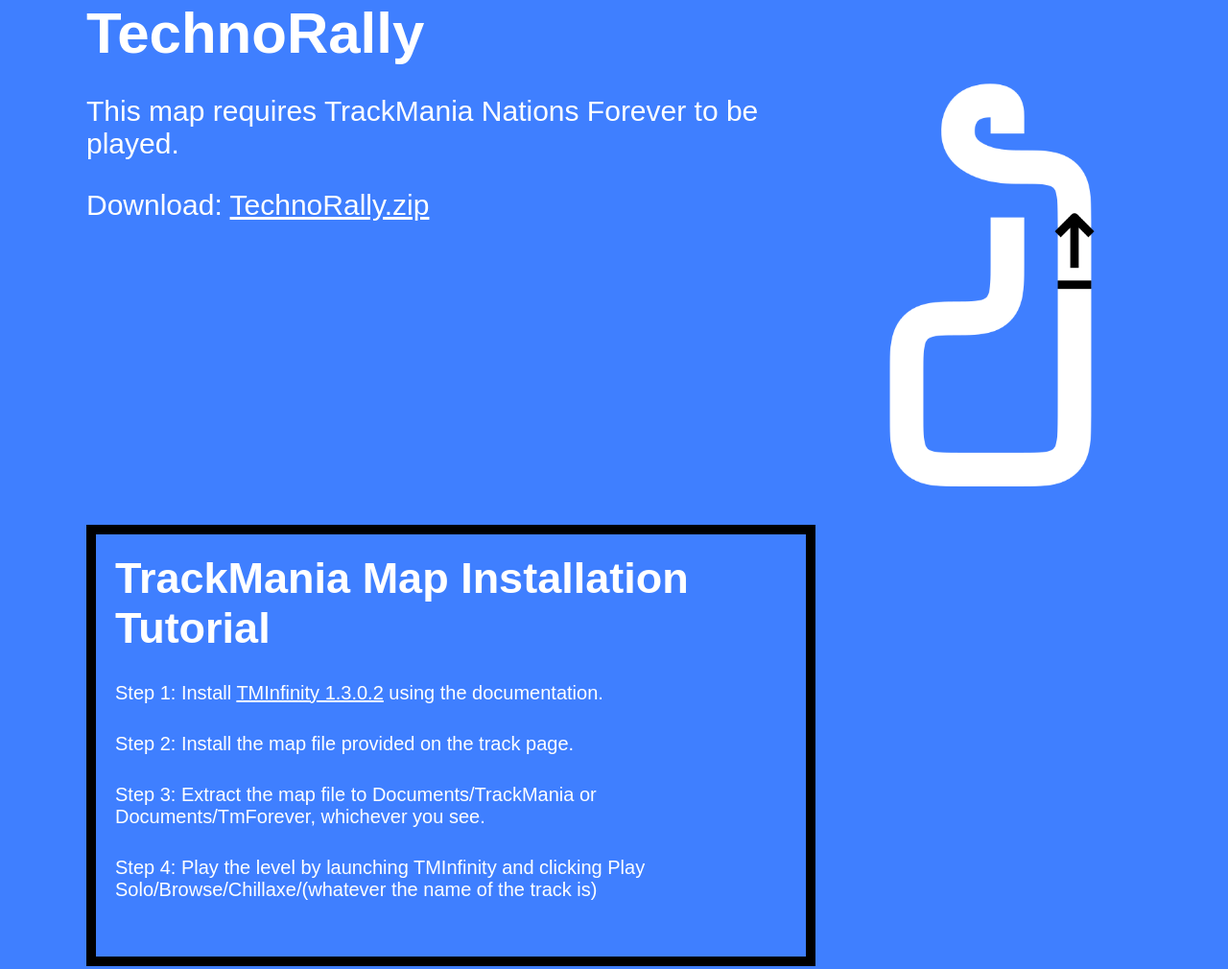
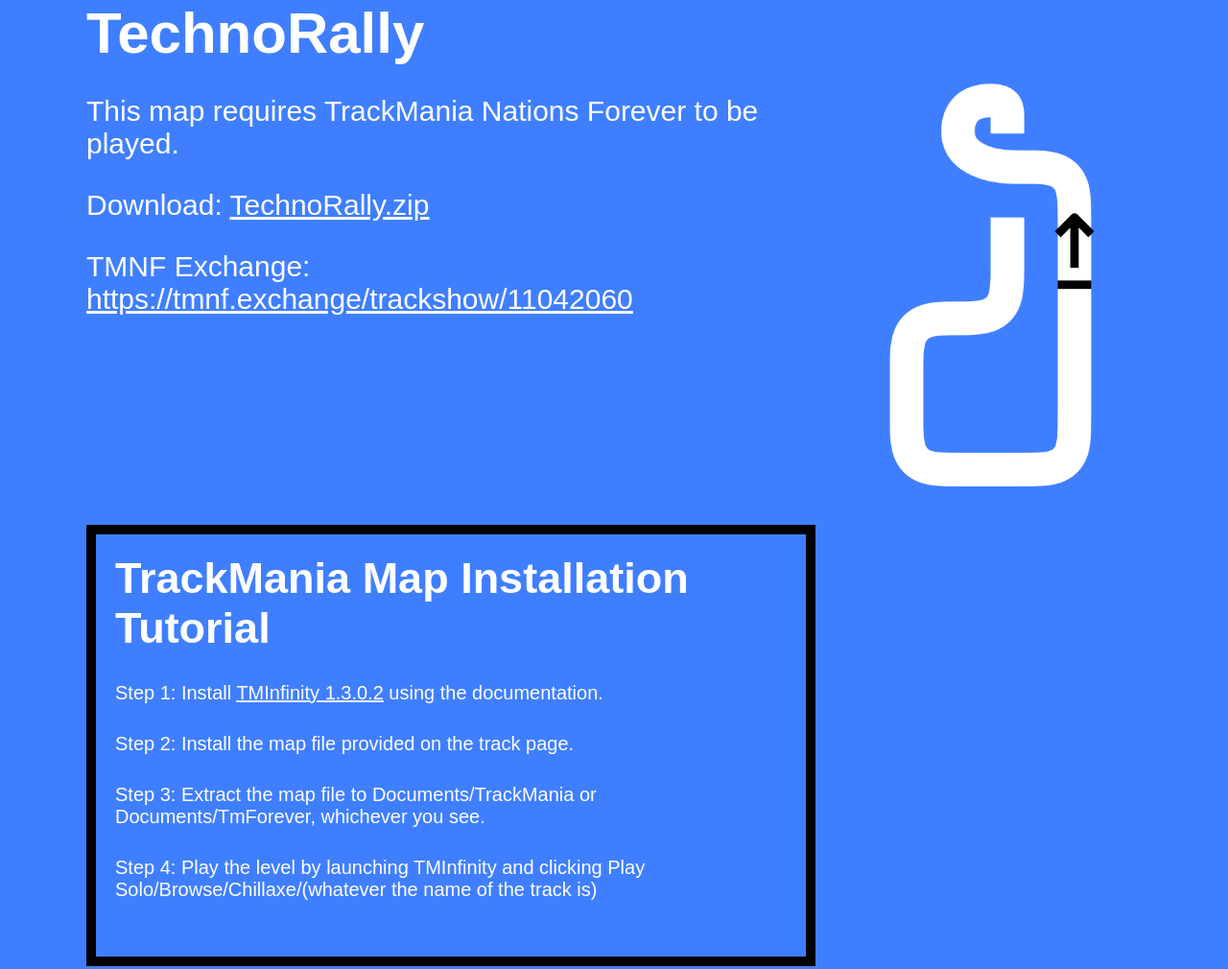
Before and after one commit to JalvinGaming/Chillaxe-Website, a plain HTML site: page TrackManiaMaps/TechnoRally/index.html in a window 1280 px wide. Shown: the top 1010 px of the page at 96% size. Drawn offline with Linux system fonts and the light colour scheme.

Commit message:
added link

```diff
--- a/TrackManiaMaps/TechnoRally/index.html
+++ b/TrackManiaMaps/TechnoRally/index.html
@@ -11,6 +11,7 @@
         <img src="map.png" class="mappreview">
         <p>This map requires TrackMania Nations Forever to be played.</p>
         <p>Download: <a href="TechnoRally.zip" download="TechnoRally.zip">TechnoRally.zip</a></p>
+        <p>TMNF Exchange: <a href="https://tmnf.exchange/trackshow/11042060">https://tmnf.exchange/trackshow/11042060</a></p>
         <iframe src="../Tutorial/index.html" title="Tutorial"></iframe>
         <p>Description:</p>
         <p>
```
